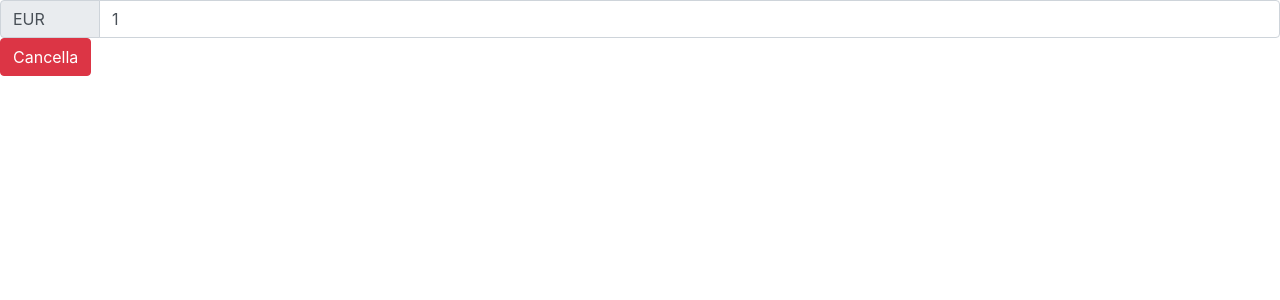
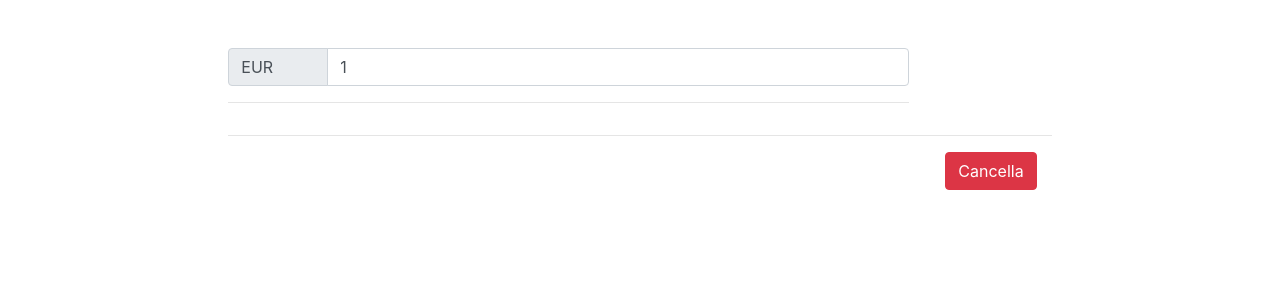
Before and after one commit to ciarlystreet/nuxt-currency, a Nuxt app: page / in a window 1280 px wide. Shown: the top 300 px of the page. Built offline with nearby package versions, Linux system fonts and the light colour scheme.

Commit message:
added hidden input checkbox and style

```diff
--- a/components/currencyInput.vue
+++ b/components/currencyInput.vue
@@ -1,4 +1,6 @@
 <template>
+  <div v-show="selected" class="row">
+    <div class="col-10">
       <b-input-group :prepend="currency.key">
         <b-form-input
           :id="'currency-' + currency.key"
@@ -9,11 +11,28 @@
         >
         </b-form-input>
       </b-input-group>
+    </div>
+    <div class="col-2">
+      <b-form-group label="">
+        <b-form-checkbox-group
+          v-model="selected"
+          :options="options"
+          switches
+        ></b-form-checkbox-group>
+      </b-form-group>
+    </div>
+  </div>
 </template>
 
 <script>
 export default {
   props: ['currencies', 'currency', 'baseValue', 'baseCurrency'],
+  data() {
+    return {
+      options: [{ text: '', value: this.currency.key }],
+      selected: this.currency.key
+    }
+  },
   computed: {
     valuteEditing() {
       return this.$store.state.currencies.valuteEditing
@@ -31,6 +50,10 @@ export default {
         this.updateOtherNoBaseCurrencies(newValue.key) // FIXME Fare in modo che, al varaire il valore di una valuta, si aggiornino anche i valori delle altre valute
       },
       deep: true
+    },
+    selected(newVal, oldVal) {
+      // eslint-disable-next-line no-console
+      console.log(newVal + ' <- ' + oldVal)
     }
   },
   methods: {
--- a/pages/index.vue
+++ b/pages/index.vue
@@ -1,6 +1,8 @@
 <template>
-  <div>
+  <div class="col-8 offset-2 pt-5 pb-5">
     <b-form v-if="show" @submit.prevent="" @reset="onReset">
+      <div class="row">
+        <div class="col-10">
           <b-input-group :prepend="baseCurrency">
             <b-form-input
               v-model="baseValue"
@@ -10,6 +12,10 @@
             >
             </b-form-input>
           </b-input-group>
+          <hr />
+        </div>
+        <div class="col-2"></div>
+      </div>
 
       <currencyInput
         v-for="currency in currencies"
@@ -19,10 +25,12 @@
         :base-value="baseValue"
         :base-currency="baseCurrency"
       />
-
-      <b-button type="reset" variant="danger" @click="onReset">
+      <hr />
+      <div class="col text-right">
+        <b-button type="reset" variant="danger" right @click="onReset">
           Cancella
         </b-button>
+      </div>
     </b-form>
   </div>
 </template>
```
Lines whose indentation alone changed are shown as unchanged.
